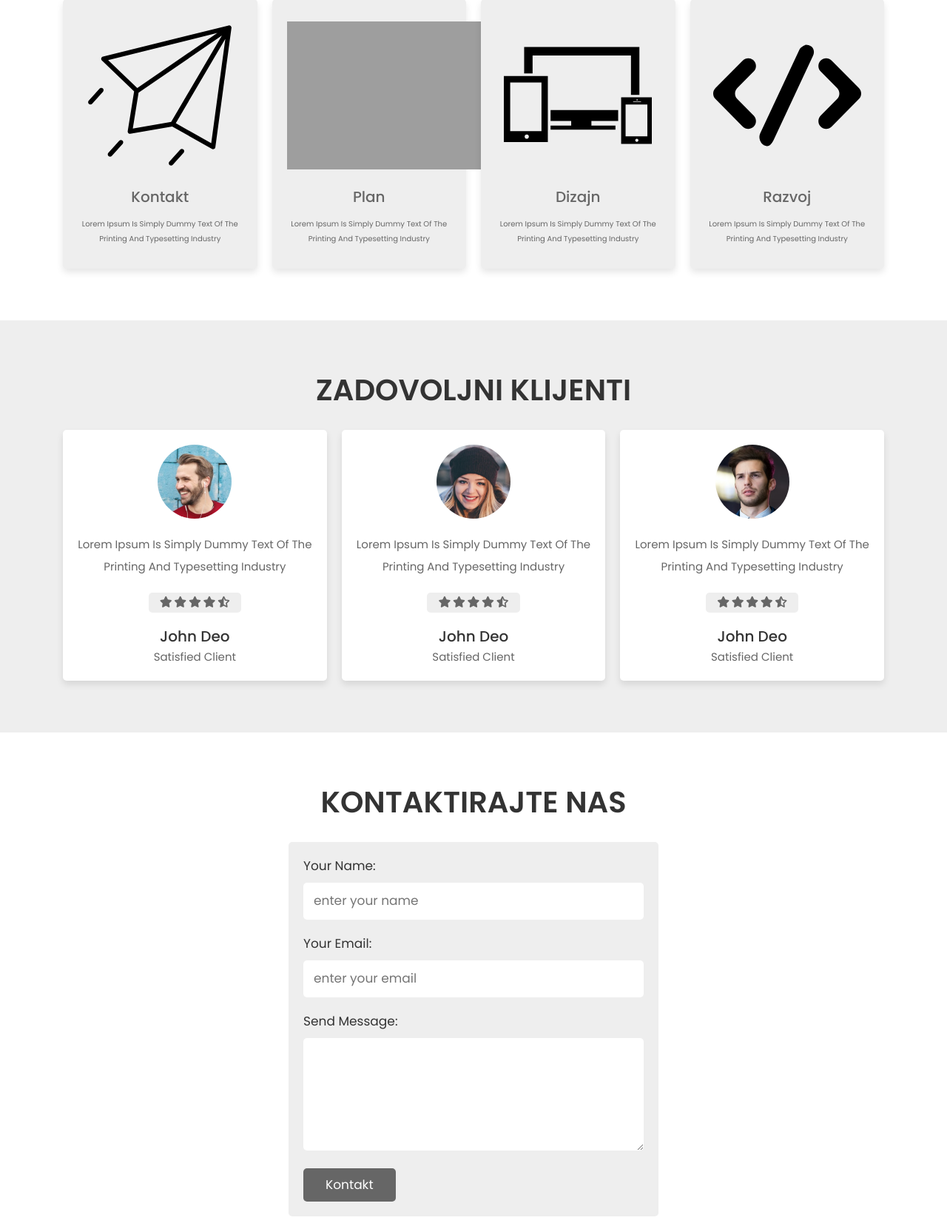
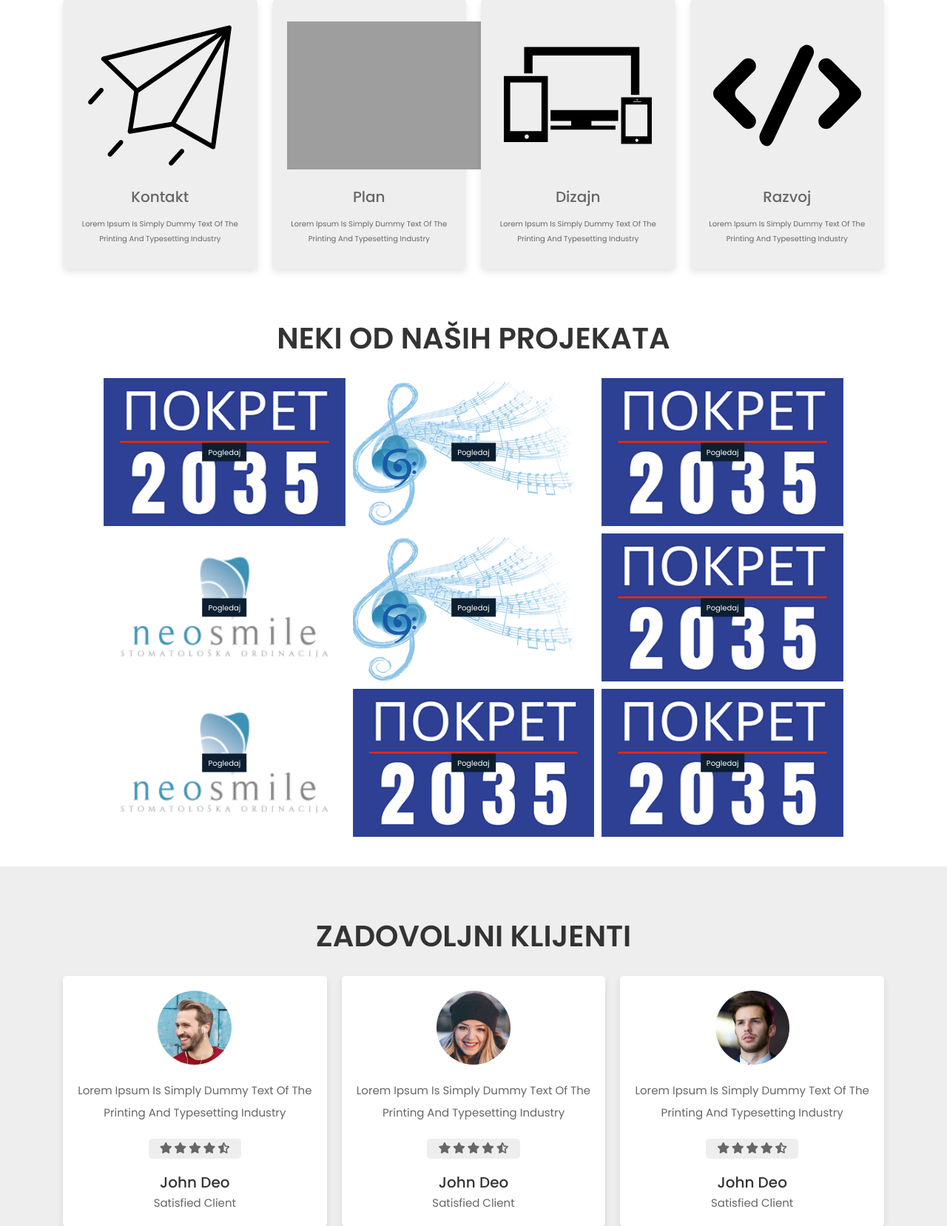
Before and after one commit to josef-k-1288/novi_sajt_A-O, a PHP site: page / in a window 1280 px wide. Shown: the part 2823-4480 px from the top of the page at 74% size. Run offline with PHP 8.4, Linux system fonts and the light colour scheme; grey boxes are pictures that could not be loaded.

Commit message:
dodat portfolio

```diff
--- a/css/style.css
+++ b/css/style.css
@@ -78,6 +78,7 @@ section {
 .header {
     padding: 2rem;
     border-bottom: var(--border);
+    background-color: var(--white);
 }
 
 .header.active {
@@ -97,12 +98,12 @@ section {
 
 .header .nav a {
     margin: 0 1rem;
-    font-size: 1.7rem;
+    font-size: 1.8rem;
     color: var(--black);
 }
 
 .header .nav a:hover {
-    color: var(--blue);
+    color: var(--border);
 }
 
 #menu-btn {
@@ -312,6 +313,65 @@ section {
 
 
 /* process section ends */
+
+
+
+
+
+
+
+/* portfolio-section starts*/
+
+
+  .holder {
+    display: grid;
+    grid-template-columns: repeat(auto-fit, minmax(250px, 1fr));
+    max-width: 1000px;
+    grid-gap: 1rem;
+    margin: 0 auto;
+  }
+
+  .img-item {
+    position: relative;
+    height: 200px;
+  }
+
+  .img-item a {
+    position: absolute;
+    top: 50%;
+    left: 50%;
+    transform: translate(-50%, -50%);
+    padding: 0.5rem 0.8rem;
+    background-color: #0c1f30;
+    color: #fff;
+    text-decoration: none;
+  }
+
+  .img-item a:hover {
+    background-color: #184b77;
+  }
+
+  .img-item img {
+    width: 100%;
+    height: 100%;
+    object-fit: cover;
+  }
+
+  @media screen and (max-width: 900px) {
+    .img-item {
+      padding: 0 1rem;
+    }
+    h1 {
+      font-size: 2rem;
+      margin: 1.1rem 0;
+    }
+  }
+
+/* portfolio-section ends */
+
+
+
+
 
 
 /* reviews section start */
--- a/index.php
+++ b/index.php
@@ -1,5 +1,5 @@
 <?php
-$conn = mysqli_connect('localhost', 'root', '', 'novi_sajt_ao') or die('connect failed');
+$conn = mysqli_connect('localhost', 'aoweb_aoweb', '544Sadsff5554Rv', 'aoweb_novi_sajt') or die('connect failed');
 
 if (isset($_POST['submit'])) {
     $name = mysqli_real_escape_string($conn, $_POST['name']);
@@ -263,6 +263,66 @@ if (isset($_POST['submit'])) {
 
     <!-- process section ends -->
 
+
+
+
+
+
+
+
+
+
+
+    <!-- porfolio section starts -->
+
+    <h1 class="heading">Neki od naših projekata</h1>
+    <div class="holder">
+        <div class="img-item">
+            <img src="images/portfolio/pokret.png" alt="Kratak opis projekta">
+            <a href="#">Pogledaj</a>
+        </div>
+        <div class="img-item">
+            <img src="images/portfolio/galis.png" alt="Kratak opis projekta">
+            <a href="#">Pogledaj</a>
+        </div>
+        <div class="img-item">
+            <img src="images/portfolio/pokret.png" alt="Kratak opis projekta">
+            <a href="#">Pogledaj</a>
+        </div>
+        <div class="img-item">
+            <img src="images/portfolio/neosmile.png" alt="Kratak opis projekta">
+            <a href="#">Pogledaj</a>
+        </div>
+        <div class="img-item">
+            <img src="images/portfolio/galis.png" alt="Kratak opis projekta">
+            <a href="#">Pogledaj</a>
+        </div>
+        <div class="img-item">
+            <img src="images/portfolio/pokret.png" alt="Kratak opis projekta">
+            <a href="#">Pogledaj</a>
+        </div>
+        <div class="img-item">
+            <img src="images/portfolio/neosmile.png" alt="Kratak opis projekta">
+            <a href="#">Pogledaj</a>
+        </div>
+        <div class="img-item">
+            <img src="images/portfolio/pokret.png" alt="Kratak opis projekta">
+            <a href="#">Pogledaj</a>
+        </div>
+        <div class="img-item">
+            <img src="images/portfolio/pokret.png" alt="Kratak opis projekta">
+            <a href="#">Pogledaj</a>
+        </div>
+        <br><br>
+    </div>
+
+    <!-- portfolio section ends -->
+
+
+
+
+
+
     <!-- reviews section starts -->
 
 
@@ -319,6 +379,10 @@ if (isset($_POST['submit'])) {
     </section>
 
     <!-- reviews sections ends -->
+
+
+
+
 
 
 
```
Also changed, not shown: images/portfolio/galilej.png (added), images/portfolio/galilej_logo.png (added), images/portfolio/galis.png (added), images/portfolio/galis_sprite.png (added), images/portfolio/neosmile.png (added), images/portfolio/pokret.png (added).
